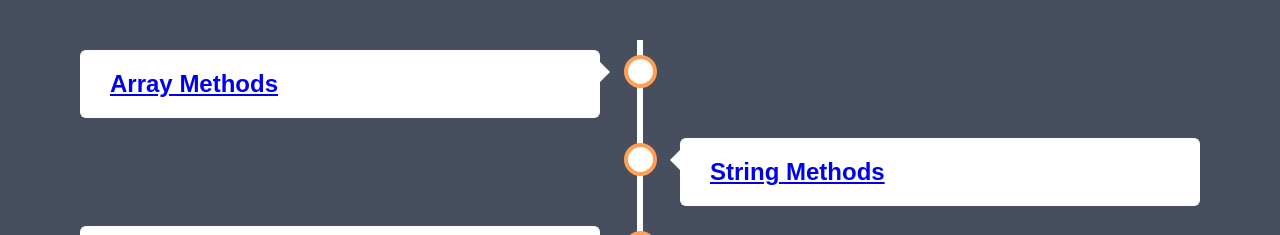
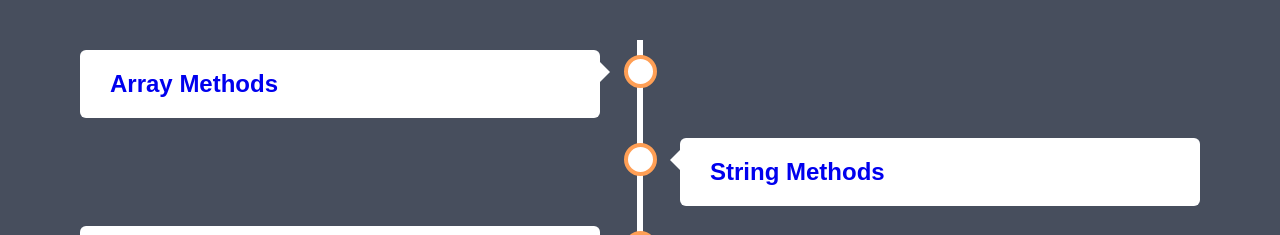
Before and after one commit to akslucky619/javaScript-methods-project, a React (Create React App) app: page / in a window 1280 px wide. Shown: the part 130-365 px from the top of the page. Built offline with nearby package versions, Linux system fonts and the light colour scheme.

Commit message:
link style

```diff
--- a/src/Main.css
+++ b/src/Main.css
@@ -115,6 +115,9 @@
     position: relative;
     border-radius: 6px;
   }
+  a {
+    text-decoration: none;
+  }
 
   /* Media queries - Responsive timeline on screens less than 600px wide */
   @media screen and (max-width: 600px) {
```
